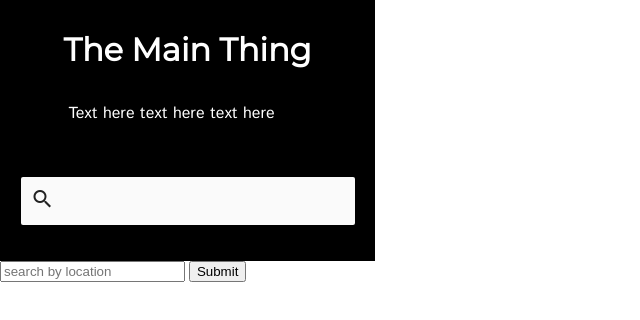
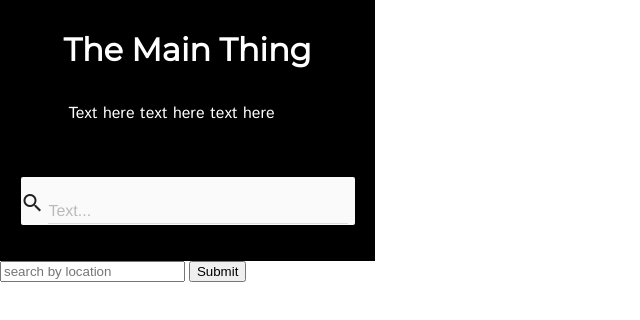
Before and after one commit to osman144/ShowSampler, a website: page index.html in a window 1280 px wide. Shown: the full height of the page, 0-640 px from the left. Drawn offline with nearby package versions, Linux system fonts and the light colour scheme.

Commit message:
search input changes

```diff
--- a/assets/style.css
+++ b/assets/style.css
@@ -13,6 +13,7 @@ body{
     width: 375px;
     background-color: #000000;
 }
+
 
 .the-main-thing {
     height: 54px;
@@ -62,8 +63,3 @@ body{
     opacity: 0.54;
     transform: scaleY(-1);
 }
-
-.material-icons{
-    margin-left:10px;
-    margin-top:10px;
-}
--- a/index.html
+++ b/index.html
@@ -33,7 +33,17 @@
 
             <div class="search">
                 <div class="search-bg">
-                    <i class="material-icons">search</i>
+                    <form action="#">
+                        <i class="material-icons">search</i>
+                        <div class="mdl-textfield mdl-js-textfield mdl-textfield--floating-label">
+                            <input class="mdl-textfield__input" type="text" id="sample3">
+                            <label class="mdl-textfield__label" for="sample3">Text...</label>
+                        </div>
+
+                    </form>
+
+
+
 
 
                 </div>
```
